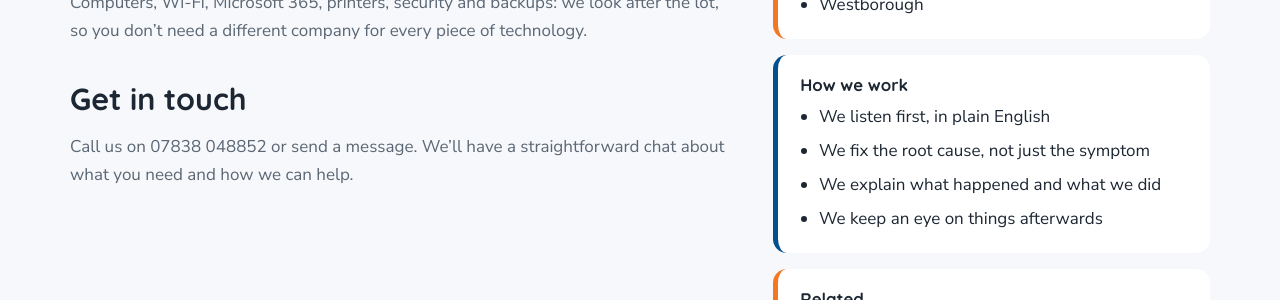
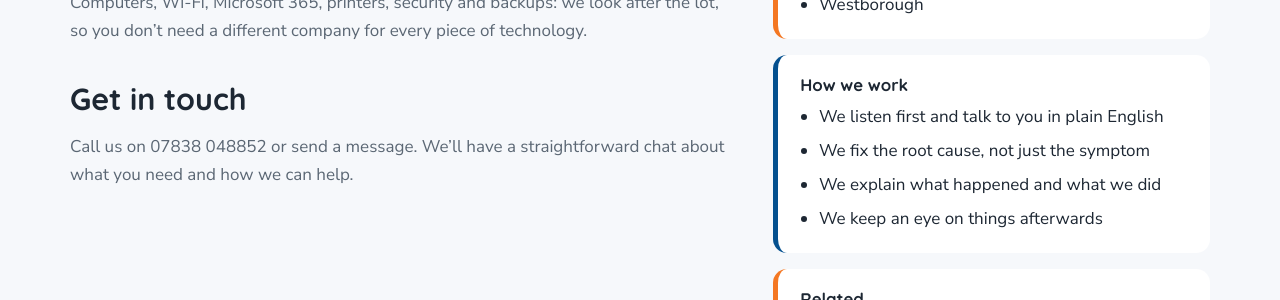
Before and after one commit to winternitzyy/winetwebsite, a Jekyll site: the page built from services/it-support-southend.md, in a window 1280 px wide and 900 px high, scrolled down 1769 px. Shown: the part 155-455 px from the top of the window. Built offline with Jekyll 4.4.1, drawn with Linux system fonts in a browser that asks for light colours.

Commit message:
Fix wording in the service pages' 'How we work' box
Co-Authored-By: Claude Opus 5.5 <noreply@anthropic.com>
Claude-Session: https://claude.ai/code/session_01Qsf6uproS6nqo3274bb45L

```diff
--- a/_layouts/service.html
+++ b/_layouts/service.html
@@ -43,7 +43,7 @@ layout: base
       <div class="pc pc-cons">
         <h3>How we work</h3>
         <ul>
-          <li>We listen first, in plain English</li>
+          <li>We listen first and talk to you in plain English</li>
           <li>We fix the root cause, not just the symptom</li>
           <li>We explain what happened and what we did</li>
           <li>We keep an eye on things afterwards</li>
```
